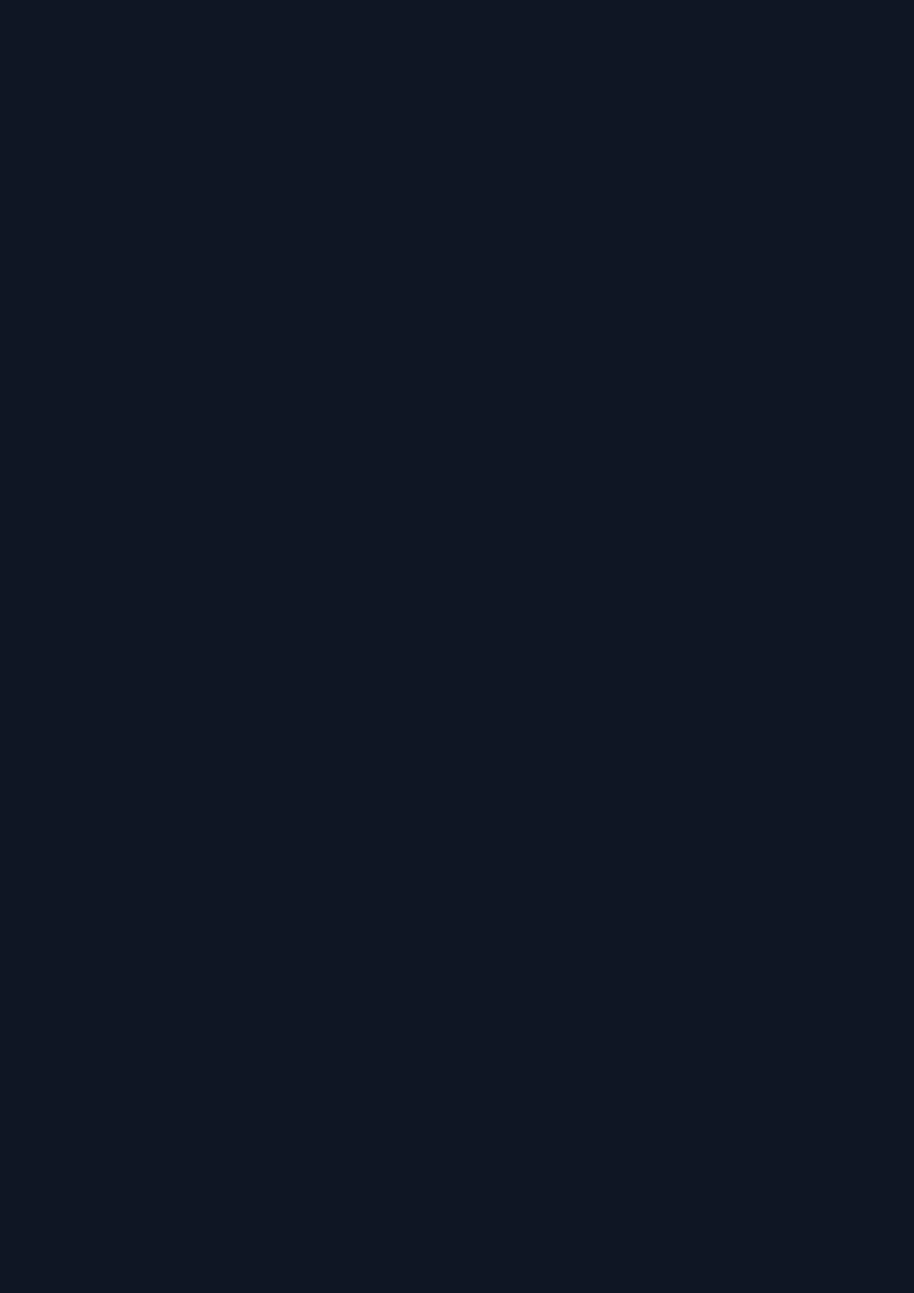
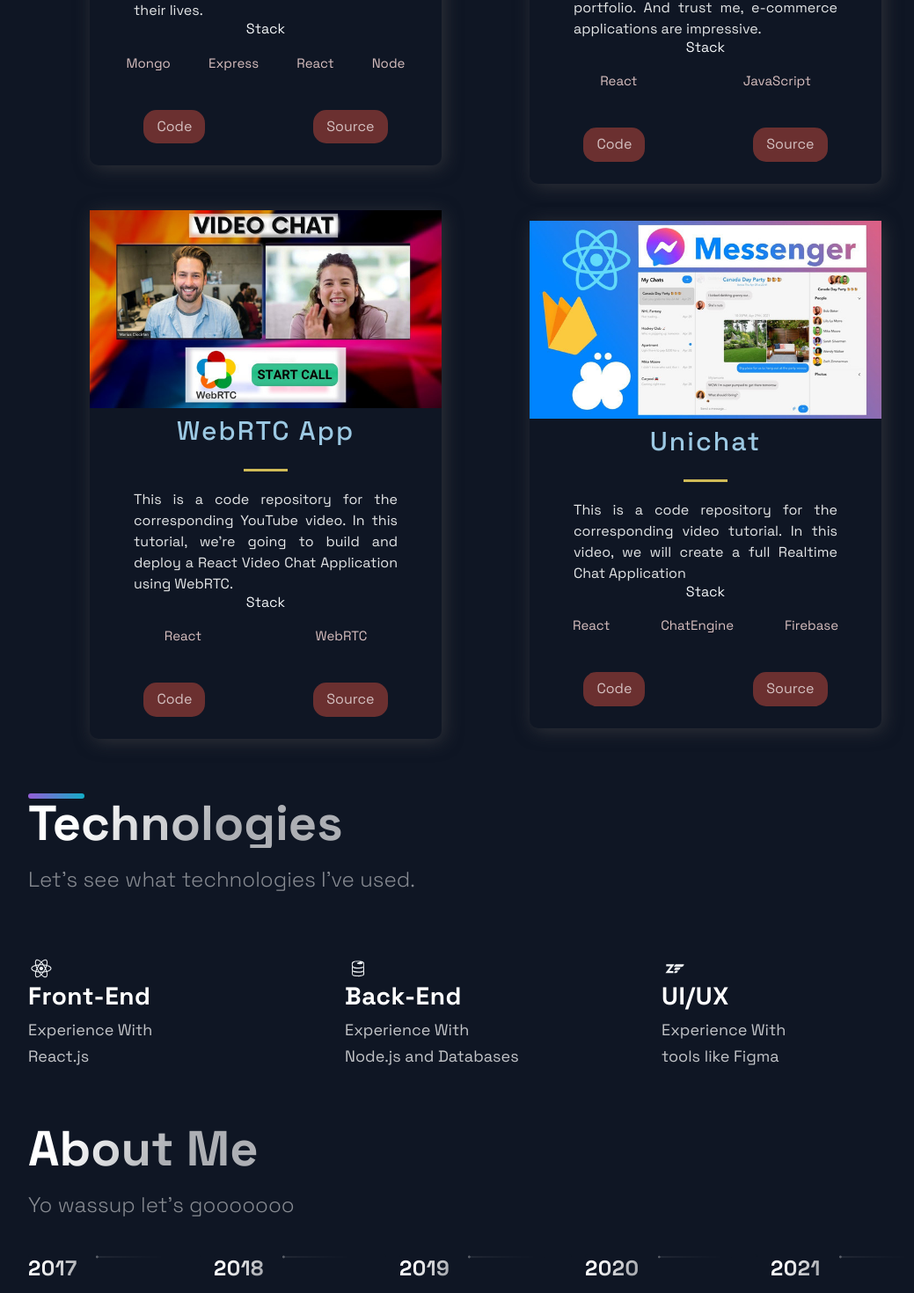
Before and after one commit to davidzliu108/personalwebsite, a Next.js app: page / in a window 1280 px wide. Shown: the part 1323-2793 px from the top of the page at 88% size, without its empty margins (88-1127 px from the left). Before the commit the page ends 800 px from the top, so only its background shows below. Built offline with nearby package versions, Linux system fonts and the light colour scheme.

Commit message:
preliminary projects, technologies, and timeline

```diff
--- a/src/components/Header/Header.js
+++ b/src/components/Header/Header.js
@@ -32,13 +32,13 @@
       </li>
     </Div2>
     <Div3>
-      <SocialIcons href="https://github.com">
+      <SocialIcons href="https://github.com/davidzliu108" target="_blank">
         <AiFillGithub size ="3rem" />
       </SocialIcons>
-      <SocialIcons href="https://linkedin.com">
+      <SocialIcons href="https://www.linkedin.com/in/david-liu-bb0742196/" target="_blank">
         <AiFillLinkedin size ="3rem" />
       </SocialIcons>
-      <SocialIcons href="https://instagram.com">
+      <SocialIcons href="https://www.instagram.com/davidzliu/" target="_blank">
         <AiFillInstagram size ="3rem" />
       </SocialIcons>
     </Div3>
--- a/src/components/Projects/Projects.js
+++ b/src/components/Projects/Projects.js
@@ -4,10 +4,36 @@
 import { Section, SectionDivider, SectionTitle } from '../../styles/GlobalComponents';
 import { projects } from '../../constants/constants';
 
+
 const Projects = () => (
-  <div>
-    Projects
-  </div>
+  <Section nopadding id="projects">
+    <SectionDivider />
+    <SectionTitle main>Projects</SectionTitle>
+    <GridContainer>
+      {projects.map(({ id, image, title, description, tags, source, visit}) => (
+        <BlogCard key = {id}>
+          <Img src={image} />
+          <TitleContent>
+            <HeaderThree title>{title}</HeaderThree>
+            <Hr />
+          </TitleContent>
+          <CardInfo>{description}</CardInfo>
+          <div>
+            <TitleContent>Stack</TitleContent>
+            <TagList>
+              {tags.map((tag, i) => (
+                <Tag key={i}>{tag}</Tag>
+              ))}
+            </TagList>
+          </div>
+          <UtilityList>
+            <ExternalLinks href={visit}>Code</ExternalLinks>
+            <ExternalLinks href={source}>Source</ExternalLinks>
+          </UtilityList>
+        </BlogCard>
+      ))}
+    </GridContainer>
+  </Section>
 );
 
 export default Projects;
--- a/src/components/Technologies/Technologies.js
+++ b/src/components/Technologies/Technologies.js
@@ -4,9 +4,45 @@
 import { List, ListContainer, ListItem, ListParagraph, ListTitle } from './TechnologiesStyles';
 
 const Technologies = () =>  (
-  <div>
-    Technologies
-  </div>
+  <Section id="tech">
+    <SectionDivider />
+    <SectionTitle>Technologies</SectionTitle>
+    <SectionText>
+      Let's see what technologies I've used.
+    </SectionText>
+    <List>
+      <ListItem>
+        <DiReact size="3rem" />
+        <ListContainer>
+          <ListTitle>Front-End</ListTitle>
+          <ListParagraph>
+            Experience With <br />
+            React.js
+          </ListParagraph>
+        </ListContainer>
+      </ListItem>
+      <ListItem>
+        <DiFirebase size="3rem" />
+        <ListContainer>
+          <ListTitle>Back-End</ListTitle>
+          <ListParagraph>
+            Experience With <br />
+            Node.js and Databases
+          </ListParagraph>
+        </ListContainer>
+      </ListItem>
+      <ListItem>
+        <DiZend size="3rem" />
+        <ListContainer>
+          <ListTitle>UI/UX</ListTitle>
+          <ListParagraph>
+            Experience With <br />
+            tools like Figma
+          </ListParagraph>
+        </ListContainer>
+      </ListItem>
+    </List>
+  </Section>
 );
 
 export default Technologies;
--- a/src/components/TimeLine/TimeLine.js
+++ b/src/components/TimeLine/TimeLine.js
@@ -7,45 +7,111 @@
 const TOTAL_CAROUSEL_COUNT = TimeLineData.length;
 
 const Timeline = () => {
-  // const [activeItem, setActiveItem] = useState(0);
-  // const carouselRef = useRef();
+  const [activeItem, setActiveItem] = useState(0);
+  const carouselRef = useRef();
 
-  // const scroll = (node, left) => {
-  //   return node.scrollTo({ left, behavior: 'smooth' });
-  // }
+  const scroll = (node, left) => {
+    return node.scrollTo({ left, behavior: 'smooth' });
+  }
 
-  // const handleClick = (e, i) => {
-  //   e.preventDefault();
+  const handleClick = (e, i) => {
+    e.preventDefault();
 
-  //   if (carouselRef.current) {
-  //     const scrollLeft = Math.floor(carouselRef.current.scrollWidth * 0.7 * (i / TimeLineData.length));
+    if (carouselRef.current) {
+      const scrollLeft = Math.floor(carouselRef.current.scrollWidth * 0.7 * (i / TimeLineData.length));
 
-  //     scroll(carouselRef.current, scrollLeft);
-  //   }
-  // }
+      scroll(carouselRef.current, scrollLeft);
+    }
+  }
 
-  // const handleScroll = () => {
-  //   if (carouselRef.current) {
-  //     const index = Math.round((carouselRef.current.scrollLeft / (carouselRef.current.scrollWidth * 0.7)) * TimeLineData.length);
+  const handleScroll = () => {
+    if (carouselRef.current) {
+      const index = Math.round((carouselRef.current.scrollLeft / (carouselRef.current.scrollWidth * 0.7)) * TimeLineData.length);
 
-  //     setActiveItem(index);
-  //   }
-  // }
+      setActiveItem(index);
+    }
+  }
 
   // // snap back to beginning of scroll when window is resized
   // // avoids a bug where content is covered up if coming from smaller screen
-  // useEffect(() => {
-  //   const handleResize = () => {
-  //     scroll(carouselRef.current, 0);
-  //   }
+  useEffect(() => {
+    const handleResize = () => {
+      scroll(carouselRef.current, 0);
+    }
 
-  //   window.addEventListener('resize', handleResize);
-  // }, []);
+    window.addEventListener('resize', handleResize);
+  }, []);
 
   return (
-    <div>
-      Timeline
-    </div>
+    <Section id="about">
+      <SectionTitle>About Me</SectionTitle>
+      <SectionText>
+        Yo wassup let's gooooooo
+      </SectionText>
+      <CarouselContainer ref={carouselRef} onScroll={handleScroll}>
+        <>
+          {TimeLineData.map((item, index) => (
+            <CarouselMobileScrollNode key={index} final={index=TOTAL_CAROUSEL_COUNT - 1}>
+              <CarouselItem
+                index={index}
+                id={`carousel__item-${index}`}
+                active={activeItem}
+                onClick={(e) => handleClick(e, index)}
+              >
+                <CarouselItemTitle>
+                  {item.year}
+                  <CarouselItemImg
+                    width="208"
+                    height="6"
+                    viewBox="0 0 208 6"
+                    fill="none"
+                    xmlns="http://www.w3.org/2000/svg">
+                    <path
+                      fill-rule="evenodd"
+                      clip-rule="evenodd"
+                      d="M2.5 5.5C3.88071 5.5 5 4.38071 5 3V3.5L208 3.50002V2.50002L5 2.5V3C5 1.61929 3.88071 0.5 2.5 0.5C1.11929 0.5 0 1.61929 0 3C0 4.38071 1.11929 5.5 2.5 5.5Z"
+                      fill="url(#paint0_linear)"
+                      fill-opacity="0.33"
+                    />
+                    <defs>
+                      <linearGradient
+                        id="paint0_linear"
+                        x1="-4.30412e-10"
+                        y1="0.5"
+                        x2="208"
+                        y2="0.500295"
+                        gradientUnits="userSpaceOnUse">
+                        <stop stop-color="white" />
+                        <stop
+                          offset="0.79478"
+                          stop-color="white"
+                          stop-opacity="0"
+                        />
+                      </linearGradient>
+                    </defs>
+                  </CarouselItemImg>
+                </CarouselItemTitle>
+                <CarouselItemText>{item.text}</CarouselItemText>
+              </CarouselItem>
+            </CarouselMobileScrollNode>
+          ))}
+        </>
+      </CarouselContainer>
+      <CarouselButtons>
+        {TimeLineData.map((item, index) => (
+          <CarouselButton
+            key={index}
+            index={index}
+            active={activeItem}
+            onClick={(e) => handleClick(e, index)}
+            type="button"
+          >
+            <CarouselButtonDot active = {activeItem} />
+          </CarouselButton>
+        ))}
+      </CarouselButtons>
+      <SectionDivider />
+    </Section>
   );
 };
 
```
